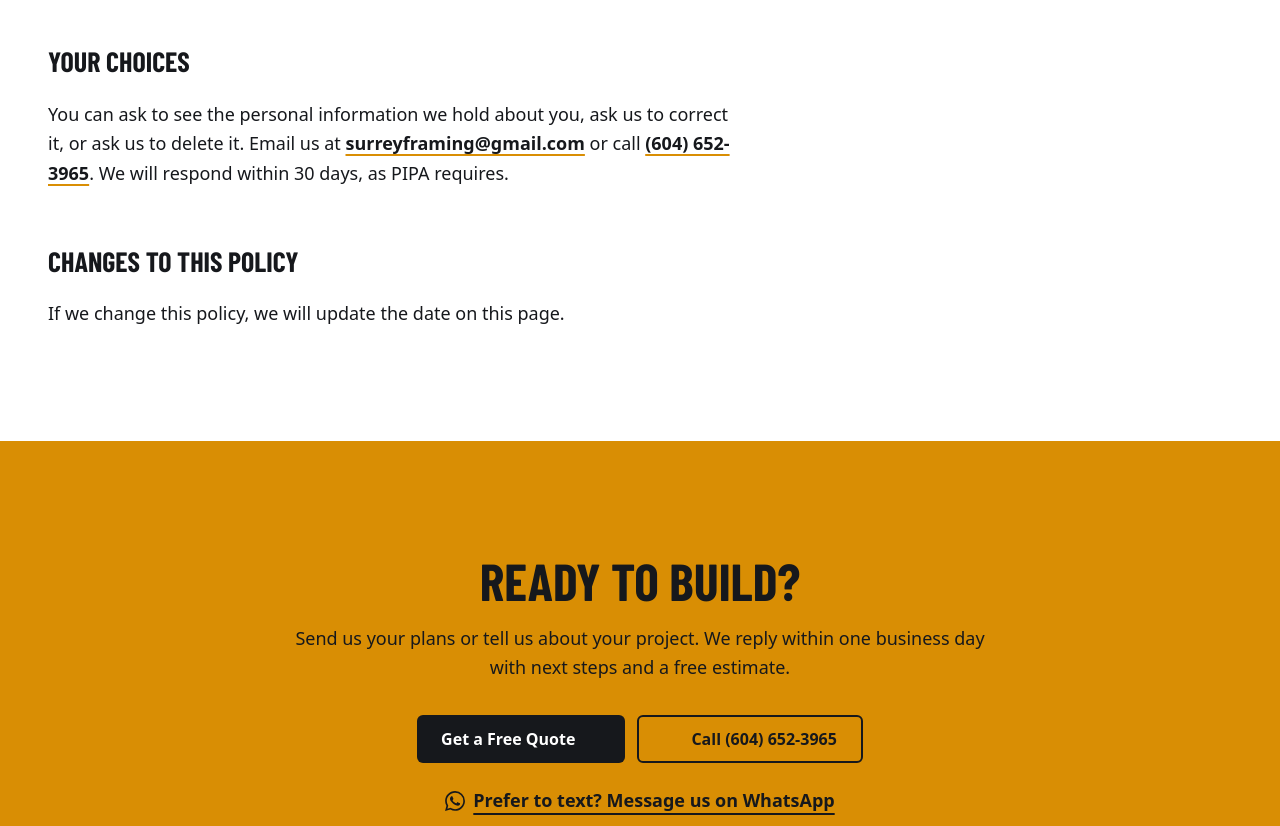
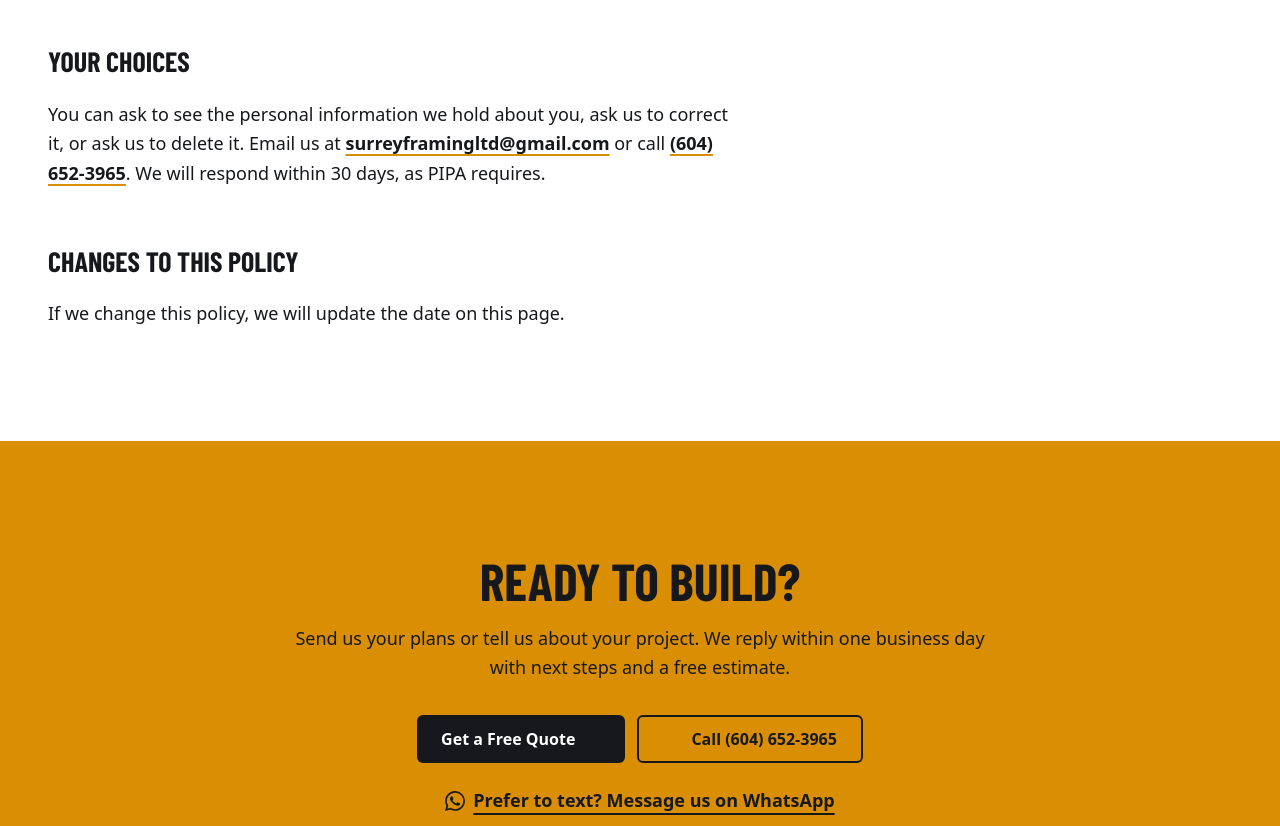
Before and after one commit to Gurmander/surrey-framing, an Astro site: page /privacy in a window 1280 px wide. Shown: the part 2020-2846 px from the top of the page. Built offline with nearby package versions, Linux system fonts and the light colour scheme; Astro itself is replaced by a stand-in of ours; no server answers; some icons are missing; a web font is replaced by a local one.

Commit message:
fix: update business email to surreyframingltd@gmail.com
Co-Authored-By: Claude Opus 5.5 <noreply@anthropic.com>

```diff
--- a/src/config/site.ts
+++ b/src/config/site.ts
@@ -79,7 +79,7 @@ export const site: SiteConfig = {
     href: 'tel:+16046523965',
   },
   whatsapp: '16046523965',
-  email: 'surreyframing@gmail.com',
+  email: 'surreyframingltd@gmail.com',
 
   // Service-area business: no street address or opening hours are published (owner, 2026-11-05).
   address: {
--- a/src/content/legal/privacy.md
+++ b/src/content/legal/privacy.md
@@ -31,7 +31,7 @@ We keep quote and project information for as long as we need it for the project,
 
 ## Your choices
 
-You can ask to see the personal information we hold about you, ask us to correct it, or ask us to delete it. Email us at [surreyframing@gmail.com](mailto:surreyframing@gmail.com) or call [(604) 652-3965](tel:+16046523965). We will respond within 30 days, as PIPA requires.
+You can ask to see the personal information we hold about you, ask us to correct it, or ask us to delete it. Email us at [surreyframingltd@gmail.com](mailto:surreyframingltd@gmail.com) or call [(604) 652-3965](tel:+16046523965). We will respond within 30 days, as PIPA requires.
 
 ## Changes to this policy
 
```
